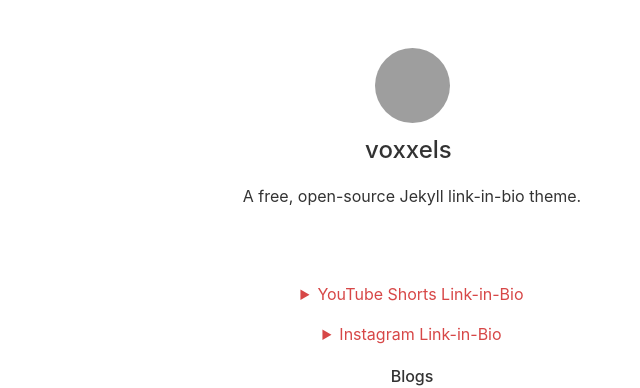
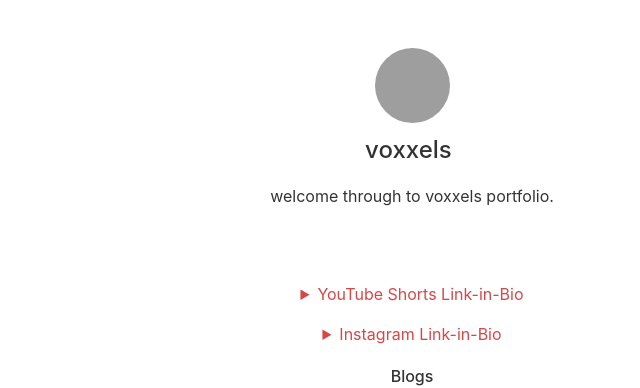
Before and after one commit to voxxels/voxxel, a Jekyll site: the page built from index.html, in a window 1280 px wide. Shown: the top 388 px of the page, without its empty margins (228-868 px from the left). Built offline with Jekyll 4.4.1, drawn with Linux system fonts in a browser that asks for light colours; nearby versions of some CDN libraries; grey boxes are pictures that could not be loaded.

Commit message:
Update _config.yml

```diff
--- a/_config.yml
+++ b/_config.yml
@@ -3,13 +3,13 @@ theme: linkhub-jekyll-theme
 
 # Site Configuration
 name: voxxels  # Name of your website
-tagline: Links  # Set your preferred page title
-description: A free, open-source Jekyll link-in-bio theme.  # Also used as a meta description
+tagline: portfolio  # Set your preferred page title
+description: welcome through to voxxels portfolio.  # Also used as a meta description
 favicon:
   path: https://i.ibb.co/SBRmBmt/favicon.png # Path / URL to the favicon of your website (e.g., 'assets/images/favicon.png')
   type: png # File format of image. Change according to your image. Supported types: https://developer.mozilla.org/en-US/docs/Web/Media/Formats/Image_types
-logo: https://picsum.photos/200.webp # Path / URL to the logo (e.g., 'assets/images/logo.png')
-url: https://link.example.com # URL of your website
+logo: https://picsum.photos/id/121/1600/1067.jpg # Path / URL to the logo (e.g., 'assets/images/logo.png')
+url: https://voxxels.me # URL of your website
 locale: en_GB # The value specifies the locale in which these tags are marked up. It follows the format `language_TERRITORY`.
 ga4: # Google Analytics 4 measurement ID, for e.g. G-XXXXXXX (optional). Remove it if it’s not needed.
 twitter:
@@ -25,7 +25,7 @@ image:
 badge:
   enable: true # Set to 'true' or 'false' to enable / disable the badge
   icon: ri:verified-badge-fill  # Enter the icon name for the badge from Iconify Design (https://icon-sets.iconify.design/)
-  color: '#dfb221'  # Define the color of the badge
+  color: '#0096FF'  # Define the color of the badge
 
 # Defaults
 defaults:
```
